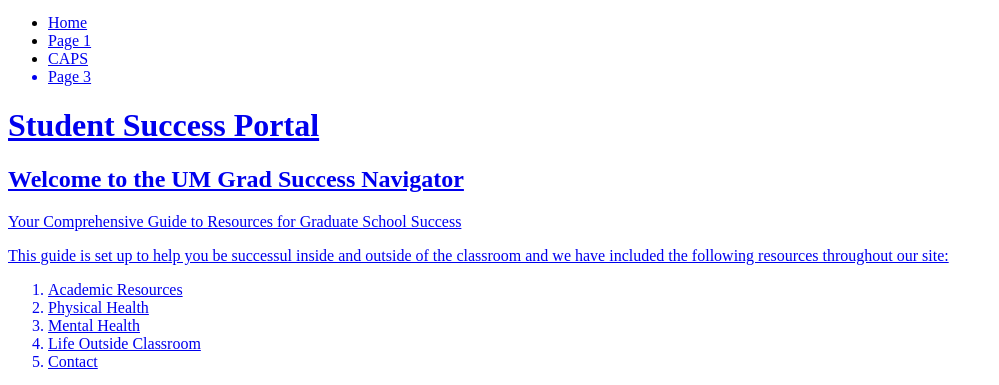
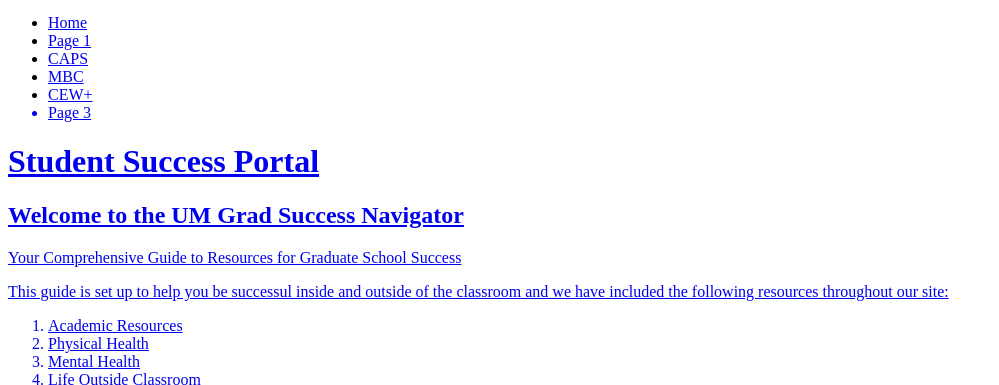
Before and after one commit to isaac21st/client_project_html_w25, a plain HTML site: page index.html in a window 1280 px wide. Shown: the part 414-799 px from the top of the page, without its empty margins (0-999 px from the left). Drawn offline with Linux system fonts and the light colour scheme.

Commit message:
Add files via upload

```diff
--- a/index.html
+++ b/index.html
@@ -15,6 +15,9 @@
                 <li><a href = "index.html">Home</a></li>
                 <li><a href = "page_1.html">Page 1</a></li>
                 <li><a href = "caps.html">CAPS</li>
+
+                <li><a href = "mbc.html">MBC</li>
+                <li><a href = "cew.html">CEW+</li>
                 <li>Page 3</li>
             </ul>
         </nav>
```
